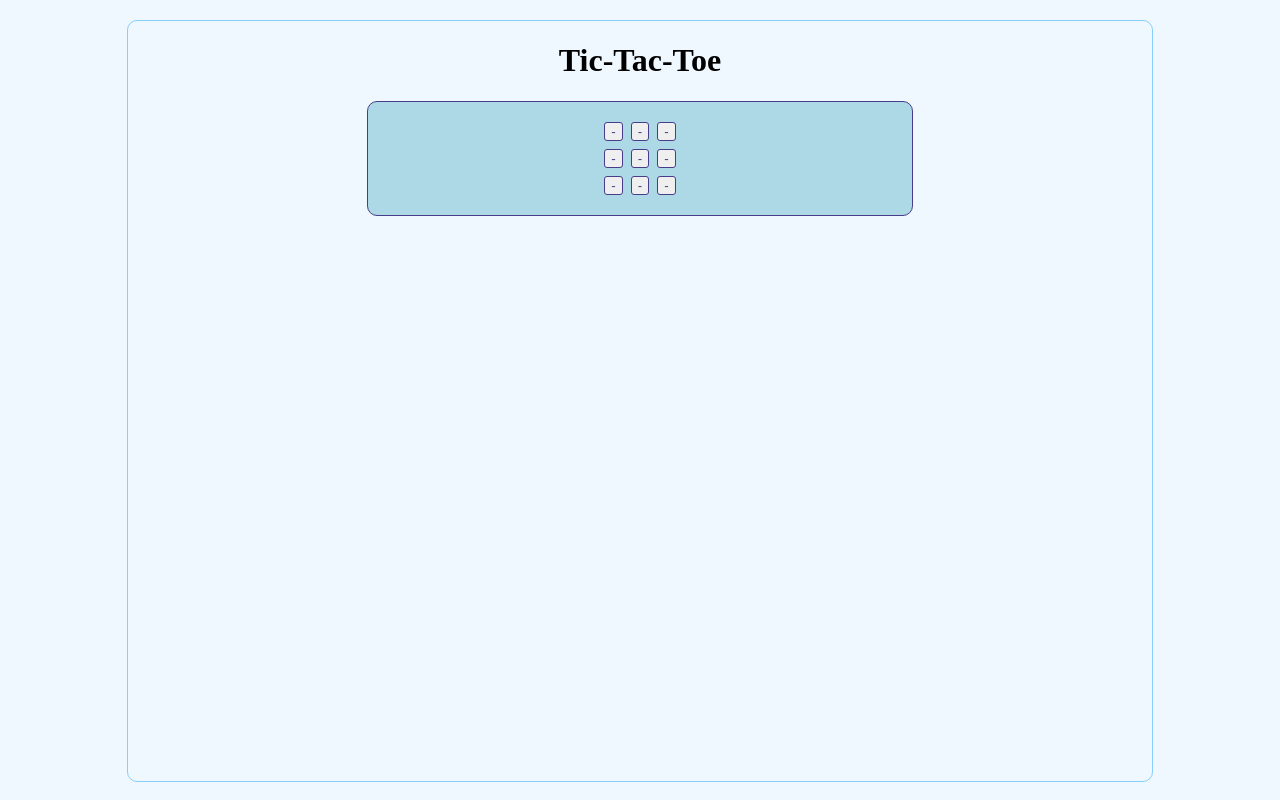
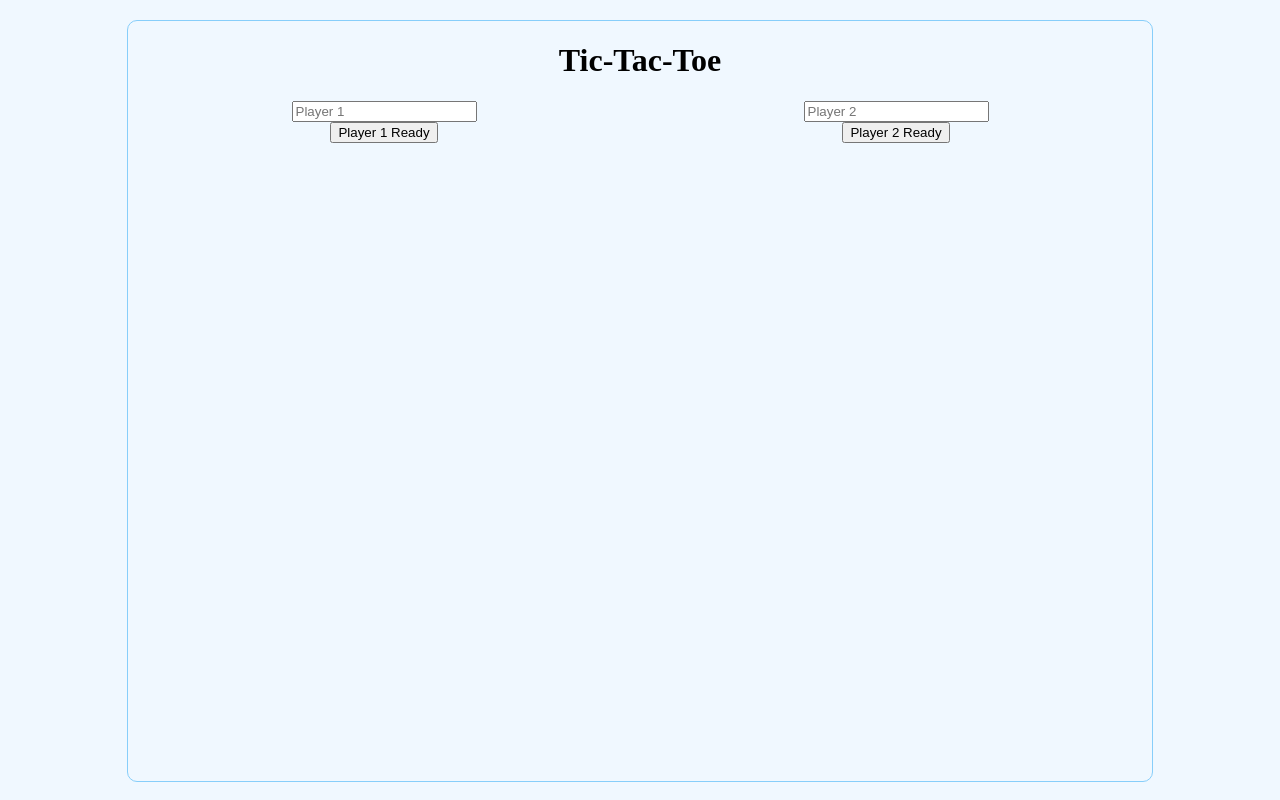
Before and after one commit to R-Griggs/React-WebPack-Template, a React app: page / in a window 1280 px wide. Built offline with nearby package versions, Linux system fonts and the light colour scheme.

Commit message:
multiple renders occur on player ready button click and need to verify player names are making it into state

```diff
--- a/src/components/Board.tsx
+++ b/src/components/Board.tsx
@@ -1,20 +1,26 @@
 import React, { useState } from 'react';
 import Row from './Row';
 
+import GameControls from './GameControls';
+
 const Board: React.FC = () => {
-
   const [currPlayer, setCurrPlayer] = useState(1);
+  const [gameInProgress, setGameInProgress] = useState(false);
+  const [playerInfo, setPlayerInfo] = useState({player1: '', player2: ''});
 
   const rows: React.ReactNode[] = [];
   for(let i = 1; i < 4; i++) {
-    const newRow = <Row rowID={i} key={i} currPlayer={currPlayer} setCurrPlayer={setCurrPlayer}/>
+    const newRow = <Row rowID={i} key={`row${i}`} currPlayer={currPlayer} setCurrPlayer={setCurrPlayer}/>
     rows.push(newRow)
   }
+  return (
+    <div id="boardContainer">
+      <GameControls gameInProgress={gameInProgress} setGameInProgress={setGameInProgress} playerInfo={playerInfo} setPlayerInfo={setPlayerInfo} />
+      <div id="board">
+        { rows }
+      </div>
+    </div>
 
-  return (
-    <div id="board">
-      { rows }
-    </div>
   );
 }
 
--- /dev/null
+++ b/src/components/GameControls.tsx
@@ -0,0 +1,75 @@
+import React, { useEffect } from 'react';
+
+interface playerInfo {
+  player1: string;
+  player2: string;
+};
+
+interface gameControlProps {
+  gameInProgress: boolean;
+  setGameInProgress: React.Dispatch<React.SetStateAction<boolean>>;
+  playerInfo: { player1: string, player2: string };
+  setPlayerInfo: React.Dispatch<React.SetStateAction<playerInfo>>;
+};
+
+const GameControls: React.FC<gameControlProps> = ({ gameInProgress, setGameInProgress, playerInfo, setPlayerInfo }) => {
+
+  let player1Ready = false, player2Ready = false;
+
+  useEffect( () =>{
+    const p1Btn = document.getElementById('p1Btn');
+    const p2Btn = document.getElementById('p2Btn');
+
+    p1Btn.addEventListener('click', (e) => playerIsReady((e.target as HTMLElement).id));
+    p2Btn.addEventListener('click', (e) => playerIsReady((e.target as HTMLElement).id));
+
+    //cleanup
+    return () => {
+      p1Btn.removeEventListener('click', (e) => playerIsReady((e.target as HTMLElement).id));
+      p2Btn.removeEventListener('click', (e) => playerIsReady((e.target as HTMLElement).id));
+    }
+  },
+  [document.getElementById('p1Btn'), document.getElementById('p1Name'), playerInfo]);
+
+  function playerIsReady(btnID: string) {
+
+    const p1Name = (document.getElementById('p1Name') as HTMLInputElement).value;
+    const p2Name = (document.getElementById('p2Name') as HTMLInputElement).value;
+    console.log(`player1 name: ${p1Name} \n player2 name: ${p2Name}`);
+    //update player name in state
+    //update button display to none
+    if(btnID === 'p1Btn') {
+      setPlayerInfo((prevState) => (
+        {
+          ...prevState,
+          player1: p1Name
+        }
+      ))
+      document.getElementById(`${btnID}`).setAttribute('display', 'none');
+    }
+    else if(btnID === 'p2Btn') {
+      setPlayerInfo((prevState) => ({
+        ...prevState,
+        player2: p2Name
+      }))
+    }
+    const btnToHide = document.getElementById(`${btnID}`);
+    btnToHide.style.display = 'none';
+  }
+
+  return(
+    <section id="gameControls">
+      <div className="playerInput">
+          <input id='p1Name' type='text' placeholder='Player 1'></input>
+          <input id='p2Name' type='text' placeholder='Player 2'></input>
+      </div>
+      <div className="playerInput">
+          <button id='p1Btn'>Player 1 Ready</button>
+          <button id='p2Btn'>Player 2 Ready</button>
+      </div>
+
+    </section>
+  );
+}
+
+export default GameControls;
--- a/src/components/Row.tsx
+++ b/src/components/Row.tsx
@@ -28,7 +28,7 @@ const Row: React.FC<RowProps> = ( { rowID, currPlayer, setCurrPlayer }) => {
   const rowButtons: JSX.Element[] = [];
   for(let i = 1; i < 4; i ++) {
     const btnID = `x${i}y${rowID}`
-    const newButton = <button onClick={() => handleClick(btnID)} className="rowButton" id={btnID} key={`${i}${rowID}`}> - </button>;
+    const newButton = <button onClick={() => handleClick(btnID)} className="rowButton" id={btnID} key={`btn${i}${rowID}`}> - </button>;
     rowButtons.push( newButton );
 
   }
--- a/src/styles.css
+++ b/src/styles.css
@@ -16,6 +16,12 @@ body {
   width: 50%;
   margin: auto;
   padding: 16px;
+  display: none;
+}
+
+.playerInput {
+  display: flex;
+  justify-content: space-around;
 }
 
 .rowButton {
```
